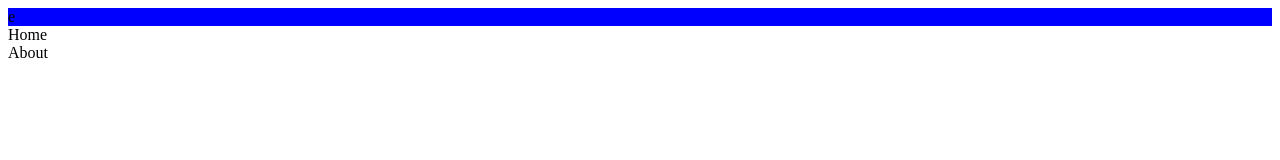
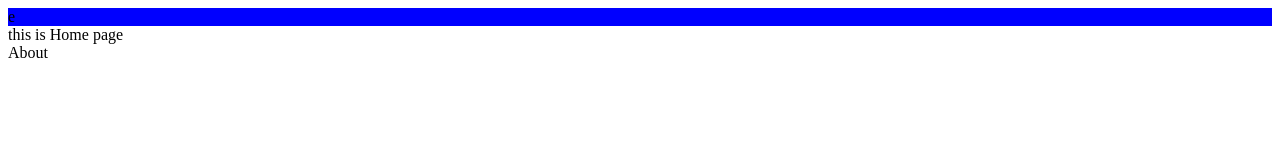
Before and after one commit to Anuragsomwanshi/Portfolio, a React (Vite) app: page / in a window 1280 px wide. Shown: the top 160 px of the page. Built offline with nearby package versions, Linux system fonts and the light colour scheme.

Commit message:
change in pc

```diff
--- a/src/components/Home/Home.jsx
+++ b/src/components/Home/Home.jsx
@@ -2,7 +2,7 @@ import React from 'react'
 
 const Home = () => {
   return (
-    <div>Home</div>
+    <div> this  is Home page</div>
   )
 }
 
```
